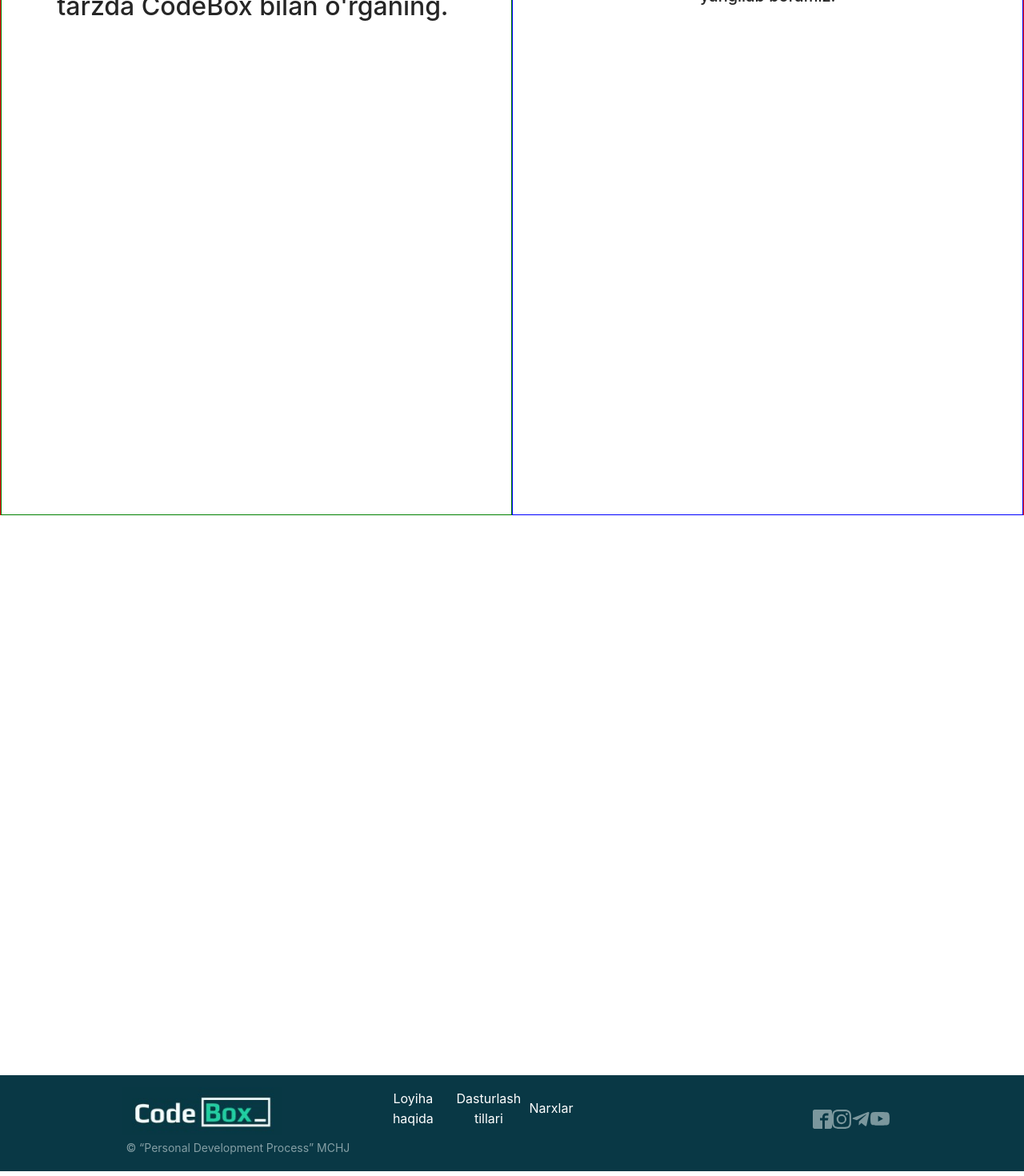
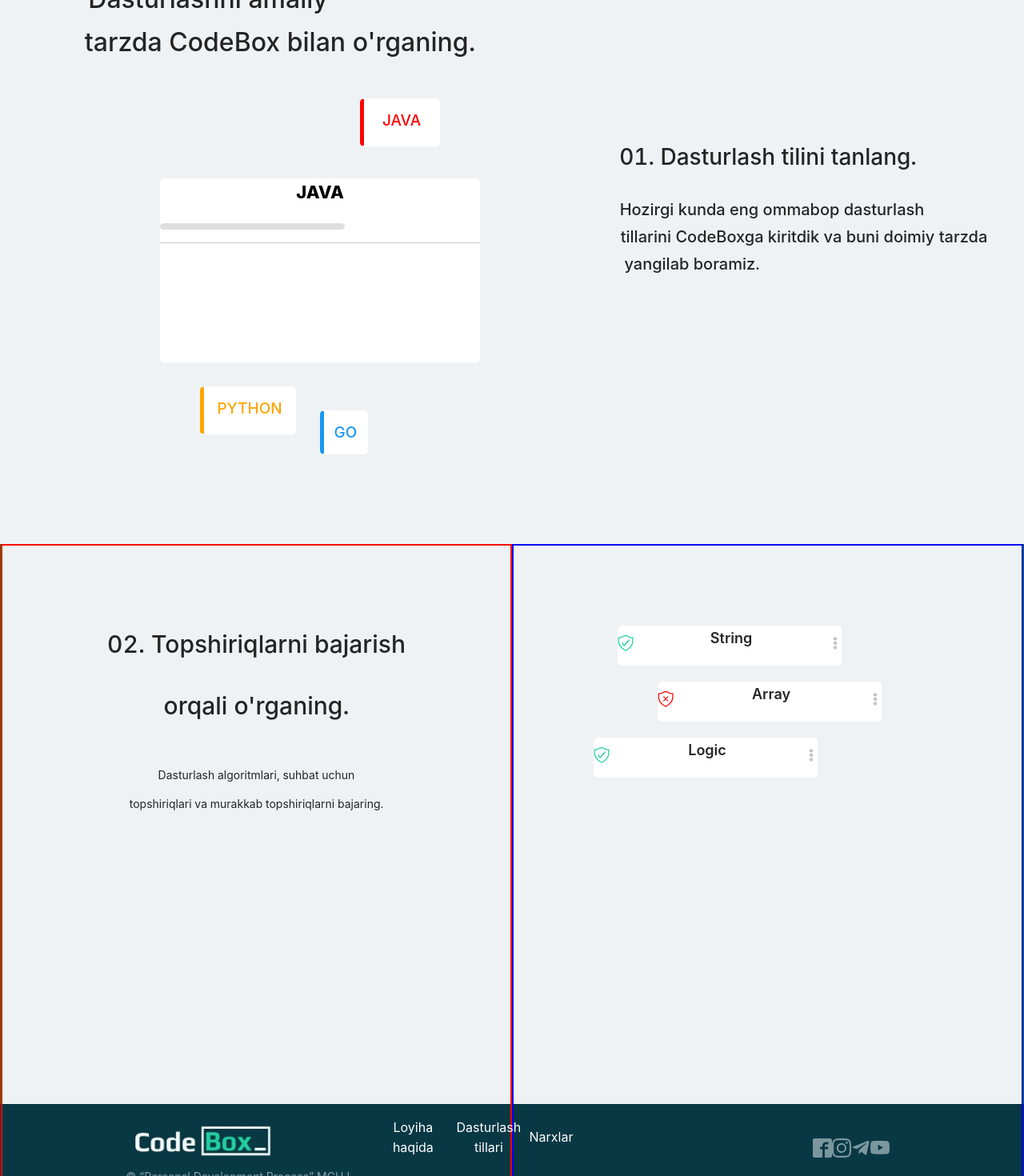
Before and after one commit to Dilnush09/CodeBox, a React (Create React App) app: page /home in a window 1280 px wide. Shown: the part 780-2250 px from the top of the page at 80% size. Built offline with nearby package versions, Linux system fonts and the light colour scheme.

Commit message:
navbar
navbar

```diff
--- a/src/components/LandingPage/About project/About.js
+++ b/src/components/LandingPage/About project/About.js
@@ -3,6 +3,10 @@
 import { useNavigate } from "react-router-dom";
 import style from "../About project/About.module.css";
 import Programmning from "../About project/Img box/undraw_Programming_re_kg9v.png";
+
+import { VscWorkspaceTrusted } from "react-icons/vsc";
+import { VscWorkspaceUntrusted } from "react-icons/vsc";
+import { FaEllipsisV } from "react-icons/fa";
 
 export default function About() {
   const navigate = useNavigate();
@@ -89,6 +93,31 @@
         <div className={style.Textimg}>
           <h2>Dasturlashni amaliy</h2>
           <h2>tarzda CodeBox bilan o'rganing.</h2>
+          <div className={style.Card1}>
+            <p>JAVA</p>
+          </div>
+          <div className={style.TextimgCard}>
+            <div className={style.cardtext}>
+            <p>JAVA</p>
+            <hr></hr>
+            <hr></hr>
+            </div>
+
+            {/* <div className={style.TextimgCard1}>
+            <hr></hr>
+            </div> */}
+            {/* <div className={style.cardhr}>
+              <hr/>
+              <hr/>
+              <hr/>
+            </div> */}
+          </div>
+          <div className={style.Card2}>
+            <p>PYTHON</p>
+          </div>
+          <div className={style.Card3}>
+            <p>GO</p>
+          </div>
         </div>
         <div className={style.TextDasturlash}>
           <h3>01. Dasturlash tilini tanlang.</h3> <br/>
@@ -97,6 +126,33 @@
           <h5>yangilab boramiz.</h5>
         </div>
       </div>
+
+      <div className={style.Context2}>
+        {/* --------------------Page3---------------------------------- */}
+        <div className={style.text}>
+          <p>02. Topshiriqlarni bajarish</p>
+          <p>orqali o'rganing.</p> <br/>
+          <p>Dasturlash algoritmlari, suhbat uchun</p>
+          <p>topshiriqlari va murakkab topshiriqlarni bajaring.</p>
+        </div>
+        <div className={style.card}>
+          <div className={style.buttoncard}>
+            <h5><VscWorkspaceTrusted/></h5>
+            <p>String</p>
+            <h6><FaEllipsisV/></h6>
+          </div>
+          <div className={style.buttoncard1}>
+            <h5><VscWorkspaceUntrusted/></h5>
+            <p>Array</p>
+            <h6><FaEllipsisV/></h6>
+          </div>
+          <div className={style.buttoncard2}>
+          <h5><VscWorkspaceTrusted/></h5>
+          <p>Logic</p>
+          <h6><FaEllipsisV/></h6>
+          </div>
+        </div>
+      </div>
     </div>
   );
 }
--- a/src/components/LandingPage/About project/About.module.css
+++ b/src/components/LandingPage/About project/About.module.css
@@ -131,32 +131,218 @@
     margin-left: -405px;
 }
 
-
 /* ----------Context1--------- */
 .Context1 {
     width: 100%;
     height: 100vh;
-    border: 1px solid red;
+    display: flex;
+    align-items: center;
+    justify-content: space-between;
+    background-color: #EEF2F5;
+}
+
+.Textimg {
+    width: 50%;
+    height: 100vh;
+}
+.Textimg h2:nth-child(1) {
+    margin-top: 100px;
+    margin-left: -120px;
+}
+.Textimg h2:nth-child(2) {
+    margin-left: 60px;
+}
+
+
+
+.Card1 {
+    width: 100px;
+    height: 60px;
+    border: 1px solid white;
+    background-color: white;
+    border-left: 5px solid red;
+    border-radius: 5px;
+    margin-left: 450px;
+    margin-top: 50px;
+}
+.Card1 p {
+    color: red;
+    font-size: 19px;
+    font-weight: 500;
+    margin-top: 12px;
+}
+
+.Card2 {
+    width: 120px;
+    height: 60px;
+    border: 1px solid white;
+    background-color: white;
+    border-left: 5px solid orange;
+    border-radius: 5px;
+    margin-top: 30px;
+    margin-left: 250px;
+}
+.Card2 p {
+    color: orange;
+    font-size: 19px;
+    font-weight: 500;
+    margin-top: 12px;
+}
+
+
+.Card3 {
+    width: 60px;
+    height: 55px;
+    border: 1px solid white;
+    background-color: white;
+    border-left: 5px solid rgba(25, 151, 242, 1);
+    border-radius: 5px;
+    margin-top: -30px;
+    margin-left: 400px;
+}
+.Card3 p {
+    color: rgba(25, 151, 242, 1);
+    font-size: 19px;
+    font-weight: 500;
+    margin-top: 12px;
+}
+
+.TextimgCard {
+    width: 400px;
+    height: 230px;
+    background-color: #FFFFFF;
+    border-radius: 5px;
+    margin-left: 200px;
+    margin-top: 40px;
+}
+.cardtext p:nth-child(1) {
+    font-size: 22px;
+    font-weight: 800;
+    color: black;
+
+}
+.cardtext hr:nth-child(2) {
+    width: 229px;
+    height: 6px;
+    border: 1px solid #808181;
+    background-color: #808181;
+    border-radius: 6px;
+}
+
+.TextDasturlash {
+    width: 50%;
+    height: 100vh;
+}
+.TextDasturlash h3:nth-child(1) {
+    margin-top: 300px;
+}
+.TextDasturlash h5:nth-child(3) {
+    margin-left: 10px;
+}
+.TextDasturlash h5:nth-child(4) {
+    margin-left: 90px;
+}
+.TextDasturlash h5:nth-child(5) {
+    margin-left: -190px;
+}
+
+
+.Context2 {
+    width: 100%;
+    height: 100vh;
+    border: 1px solid green;
+    display: flex;
+    align-items: center;
+    justify-content: space-between;
+    background-color: #EEF2F5;
+}
+
+
+.text {
+    width: 50%;
+    height: 100vh;
+    border: 2px solid red;
+}
+.text p:nth-child(1) {
+    font-size: 30px;
+    font-weight: 500;
+    margin-top: 100px;
+}
+.text p:nth-child(2) {
+    font-size: 30px;
+    font-weight: 500;
+}
+
+
+.card {
+    width: 50%;
+    height: 100vh;
+    border: 2px solid blue;
+}
+
+.buttoncard {
+    width: 280px;
+    height: 50px;
+    background-color: white;
+    border-radius: 5px;
+    margin-top: 100px;
+    margin-left: 130px;
+    display: flex;
+    align-items: center;
+    justify-content: space-between;
+}
+.buttoncard h5 {
+    color: #1DD1A1;
+}
+.buttoncard p:nth-child(2) {
+    font-size: 18px;
+    font-weight: 600;
+}
+.buttoncard h6:nth-child(3) {
+    color: #C4C4C4;
+}
+
+.buttoncard1 {
+    width: 280px;
+    height: 50px;
+    background-color: white;
+    border-radius: 5px;
+    margin-top: 20px;
+    margin-left: 180px;
+    display: flex;
+    align-items: center;
+    justify-content: space-between;
+}
+.buttoncard1 h5 {
+    color: red;
+}
+.buttoncard1 p:nth-child(2) {
+    font-size: 18px;
+    font-weight: 600;
+}
+.buttoncard1 h6:nth-child(3) {
+    color: #C4C4C4;
+}
+
+.buttoncard2 {
+    width: 280px;
+    height: 50px;
+    background-color: white;
+    border-radius: 5px;
+    margin-top: 20px;
+    margin-left: 100px;
     display: flex;
     align-items: center;
     justify-content: space-between;
 }
 
-.Textimg {
-    width: 50%;
-    height: 100vh;
-    border: 1px solid green;
+.buttoncard2 h5 {
+    color: #1DD1A1;
 }
-.Textimg h2:nth-child(1) {
-    margin-top: 100px;
-    margin-left: -200px;
+.buttoncard2 p:nth-child(2) {
+    font-size: 18px;
+    font-weight: 600;
 }
-.Textimg h2:nth-child(2) {
-    margin-top: -10px;
-    margin-left: -10px;
+.buttoncard2 h6:nth-child(3) {
+    color: #C4C4C4;
 }
-.TextDasturlash {
-    width: 50%;
-    height: 100vh;
-    border: 1px solid blue;
-}
--- a/src/components/LandingPage/Navbar/Navbar.js
+++ b/src/components/LandingPage/Navbar/Navbar.js
@@ -62,6 +62,7 @@
       ]}
     />
   );
+  const style={color:"red"}
   return (
     <div className={styles.Wrapper}>
       <div className={styles.Container}>
@@ -75,6 +76,10 @@
                 !value.hidden && (
                   <NavLink
                     className={styles.active_link}
+                    style={({ isActive }) => ({
+                      color: isActive ? '#fff' : '#545e6f',
+                      background: isActive ? '#1DD1A1' : '#fff',
+                    })}
                     key={value.id}
                     to={value.path}
 q                  >
--- a/src/components/LandingPage/Navbar/Navbar.module.css
+++ b/src/components/LandingPage/Navbar/Navbar.module.css
@@ -6,11 +6,13 @@
 
 .Container {
     width: 100%;
+    height: 100px;
     display: flex;
     align-items: center;
     justify-content: center;
     /* background-color: white; */
 }
+
 
 .NavarWrapper {
     display: flex;
@@ -37,21 +39,25 @@
 }
 
 
+.NavbarBody {
+    display: flex;
+    align-items: center;
+    justify-content: space-between;
+}
+
 .NavarWrapper .active_link {
     display: flex;
     justify-content: center;
     flex-direction: row;
     align-items: center;
-    width: 100%;
-    padding-top: 8px;
-    padding-bottom: 8px;
+    width: 30%;
+    height: 50px;
     font-family: "Roboto";
     font-style: normal;
     font-weight: 700;
-    font-size: 14px;
+    font-size: 19px;
     color: #343434;
     font-family: 'SF Pro Display';
-
 }
 
 .NavarWrapper .AutButton {
```
